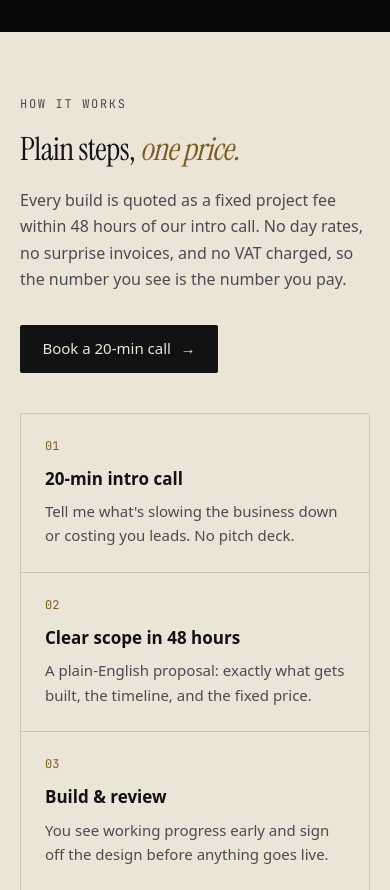
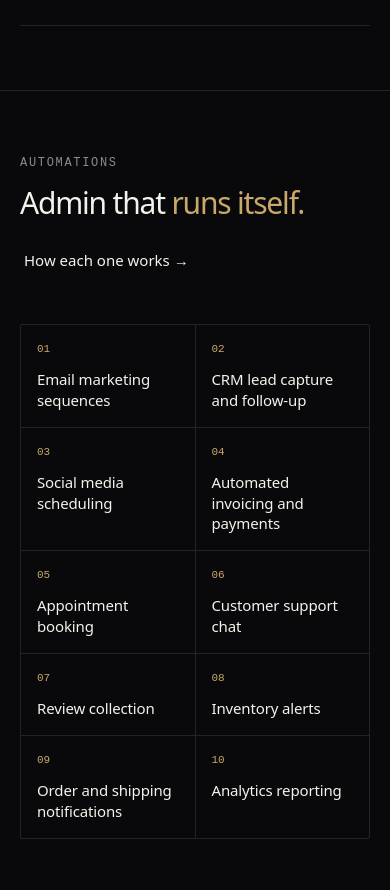
Before and after one commit to kadenbokome978-sketch/Zelux, an Astro site: page / in a window 390 px wide. Shown: the part 1961-2851 px from the top of the page. Built offline with nearby package versions, Linux system fonts and the light colour scheme; Astro itself is replaced by a stand-in of ours.

Commit message:
Switch type to Geist, add 10 core automations
Co-Authored-By: Claude Opus 5.5 <noreply@anthropic.com>
Claude-Session: https://claude.ai/code/session_01AWB2yXSWHtHjzxU4b5By1z

```diff
--- a/package.json
+++ b/package.json
@@ -10,9 +10,8 @@
   },
   "dependencies": {
     "@astrojs/sitemap": "^3.7.6",
-    "@fontsource-variable/inter": "^5.3.0",
-    "@fontsource/instrument-serif": "^5.3.0",
-    "@fontsource/jetbrains-mono": "^5.3.0",
+    "@fontsource-variable/geist": "^5.3.0",
+    "@fontsource-variable/geist-mono": "^5.3.0",
     "@tailwindcss/vite": "^4.3.5",
     "astro": "^7.4.13",
     "tailwindcss": "^4.3.5",
--- a/src/components/ClosingBand.astro
+++ b/src/components/ClosingBand.astro
@@ -4,7 +4,7 @@ import site from '../content/site.json';
 <section class="band-bone">
   <div class="container-z flex flex-col gap-8 py-14 md:flex-row md:items-center md:justify-between md:py-20" data-reveal>
     <div>
-      <h2 class="h-section">Ready to get it <em class="italic text-brass-deep">built?</em></h2>
+      <h2 class="h-section">Ready to get it <em class="text-brass-deep">built?</em></h2>
       <p class="body mt-4 max-w-[52ch] text-[1.0625rem]">{site.closing.body}</p>
     </div>
     <div class="flex shrink-0 flex-col gap-2 md:items-end">
--- a/src/components/Schematic.astro
+++ b/src/components/Schematic.astro
@@ -49,8 +49,8 @@ const H = 72;
       <g>
         <rect x={n.x} y={n.y} width={n.w} height={H} rx="2" fill="#0d0d10" stroke={n.accent ? '#4A3F28' : '#23232A'} />
         <circle class={n.accent ? 'sig-node-on' : ''} cx={n.x + 18} cy={n.y + 26} r="3" fill={n.accent ? '#C8A96A' : '#3a3a44'} />
-        <text x={n.x + 32} y={n.y + 30} fill="#F4F2EC" font-family="Inter Variable, sans-serif" font-size="14" font-weight="500">{n.label}</text>
-        <text x={n.x + 18} y={n.y + 54} fill="#8A8A93" font-family="JetBrains Mono, monospace" font-size="10.5" letter-spacing="1.2">{n.meta.toUpperCase()}</text>
+        <text x={n.x + 32} y={n.y + 30} fill="#F4F2EC" font-family="Geist Variable, sans-serif" font-size="14" font-weight="500">{n.label}</text>
+        <text x={n.x + 18} y={n.y + 54} fill="#8A8A93" font-family="Geist Mono Variable, monospace" font-size="10.5" letter-spacing="1.2">{n.meta.toUpperCase()}</text>
       </g>
     ))}
   </svg>
--- a/src/components/SectionHead.astro
+++ b/src/components/SectionHead.astro
@@ -9,7 +9,7 @@ const Tag = as;
   </p>
   <div class="md:col-span-9">
     <Tag class={as === 'h1' ? 'h-display' : 'h-section'}>
-      {title}{italic && <> <em class="italic text-brass">{italic}</em></>}
+      {title}{italic && <> <em class="text-brass">{italic}</em></>}
     </Tag>
     {intro && <p class="lead mt-6 max-w-[58ch]">{intro}</p>}
   </div>
--- /dev/null
+++ b/src/content/automations.json
@@ -0,0 +1,52 @@
+[
+  {
+    "index": "01",
+    "title": "Email marketing sequences",
+    "body": "Turn new subscribers into customers with emails that send themselves at the right moment, from a warm welcome to timely follow-ups. You stay in touch with every lead without writing the same email twice."
+  },
+  {
+    "index": "02",
+    "title": "CRM lead capture and follow-up",
+    "body": "Every enquiry from your website, forms and socials lands in one place and gets a fast, personal follow-up automatically. No lead slips through the cracks, and you always know who to call next."
+  },
+  {
+    "index": "03",
+    "title": "Social media scheduling",
+    "body": "Plan a month of posts in one sitting and let them go out at the best times across all your channels. Your business stays visible every day while you get on with running it."
+  },
+  {
+    "index": "04",
+    "title": "Automated invoicing and payments",
+    "body": "Invoices go out the moment a job is done, reminders chase late payers politely, and payments are matched for you. Get paid faster with far less admin."
+  },
+  {
+    "index": "05",
+    "title": "Appointment booking",
+    "body": "Let customers book, reschedule and cancel online 24/7, with automatic confirmations and reminders. Fewer phone calls, fewer no-shows and a fuller diary."
+  },
+  {
+    "index": "06",
+    "title": "Customer support chat",
+    "body": "Answer common questions instantly, day or night, and hand anything complex straight to you with the full conversation attached. Customers get quick help and you get your time back."
+  },
+  {
+    "index": "07",
+    "title": "Review collection",
+    "body": "Automatically ask happy customers for a review at just the right time, with a one-tap link. Build a steady stream of fresh reviews that win you more business."
+  },
+  {
+    "index": "08",
+    "title": "Inventory alerts",
+    "body": "Get a heads-up before your best sellers run out, so you can reorder in time. Avoid lost sales and stop over-ordering stock that just sits on the shelf."
+  },
+  {
+    "index": "09",
+    "title": "Order and shipping notifications",
+    "body": "Keep customers updated from order to doorstep with automatic confirmations, dispatch notices and tracking links. Fewer \"where's my order?\" messages and happier repeat buyers."
+  },
+  {
+    "index": "10",
+    "title": "Analytics reporting",
+    "body": "Your key numbers, from sales to leads to marketing results, delivered in one clear report on a schedule that suits you. Make decisions based on facts without digging through spreadsheets."
+  }
+]
--- a/src/pages/404.astro
+++ b/src/pages/404.astro
@@ -4,7 +4,7 @@ import Base from '../layouts/Base.astro';
 <Base title="Page not found | Zelux" description="This page doesn't exist. Head back to Zelux or book a 20-minute call." noindex>
   <section class="container-z flex min-h-[70svh] flex-col justify-center py-24">
     <p class="eyebrow"><span class="text-brass">404</span><span class="mx-2 text-hairline">/</span>Not found</p>
-    <h1 class="h-display mt-6 max-w-[16ch]">This page <em class="italic text-brass">doesn't exist.</em></h1>
+    <h1 class="h-display mt-6 max-w-[16ch]">This page <em class="text-brass">doesn't exist.</em></h1>
     <p class="lead mt-6 max-w-[44ch]">The link may be old, or mistyped. Everything that matters is a click away.</p>
     <div class="mt-10 flex flex-wrap items-center gap-x-7 gap-y-3">
       <a href="/" class="btn-primary">Back to home <span class="arrow" aria-hidden="true">→</span></a>
--- a/src/pages/book.astro
+++ b/src/pages/book.astro
@@ -19,7 +19,7 @@ const agenda = [
       <!-- Booking -->
       <div class="lg:col-span-7">
         <p class="eyebrow" data-reveal>Book a call</p>
-        <h1 class="h-section mt-6 !text-[clamp(2.5rem,5vw,4rem)]" data-reveal style="--d:80ms">Book a 20-minute <em class="italic text-brass">intro call.</em></h1>
+        <h1 class="h-section mt-6 !text-[clamp(2.5rem,5vw,4rem)]" data-reveal style="--d:80ms">Book a 20-minute <em class="text-brass">intro call.</em></h1>
         <ol class="mt-8 border-t border-hairline" data-reveal style="--d:160ms">
           {agenda.map((a, i) => (
             <li class="flex gap-5 border-b border-hairline py-4 text-ink-2">
--- a/src/pages/index.astro
+++ b/src/pages/index.astro
@@ -6,6 +6,7 @@ import ClosingBand from '../components/ClosingBand.astro';
 import site from '../content/site.json';
 import services from '../content/services.json';
 import work from '../content/work.json';
+import automations from '../content/automations.json';
 
 const pricing = site.pricing.mode === 'guide' ? site.pricing.guide : site.pricing.fixedQuote;
 ---
@@ -19,7 +20,7 @@ const pricing = site.pricing.mode === 'guide' ? site.pricing.guide : site.pricin
       <div class="lg:col-span-7 lg:pr-6">
         <p class="eyebrow" data-reveal>{site.hero.eyebrow}</p>
         <h1 class="h-display mt-6" data-reveal style="--d:80ms">
-          {site.hero.titleLead} <em class="italic text-brass">{site.hero.titleItalic}</em>
+          {site.hero.titleLead} <em class="text-brass">{site.hero.titleItalic}</em>
         </h1>
         <p class="lead mt-6 max-w-[54ch]" data-reveal style="--d:160ms">{site.hero.subtitle}</p>
         <div class="mt-8 flex flex-wrap items-center gap-x-7 gap-y-2" data-reveal style="--d:240ms">
@@ -51,7 +52,7 @@ const pricing = site.pricing.mode === 'guide' ? site.pricing.guide : site.pricin
   <section>
     <div class="container-z py-16 md:py-24">
       <div class="flex flex-wrap items-end justify-between gap-4" data-reveal>
-        <h2 class="h-section">Three things, <em class="italic text-brass">done well.</em></h2>
+        <h2 class="h-section">Three things, <em class="text-brass">done well.</em></h2>
         <a href="/services" class="btn-ghost">Full scope & what's included →</a>
       </div>
       <div class="mt-10 border-t border-hairline">
@@ -67,13 +68,37 @@ const pricing = site.pricing.mode === 'guide' ? site.pricing.guide : site.pricin
     </div>
   </section>
 
+  <!-- AUTOMATIONS -->
+  <section id="automations" class="scroll-mt-16 border-t border-hairline">
+    <div class="container-z py-16 md:py-24">
+      <div class="flex flex-wrap items-end justify-between gap-4" data-reveal>
+        <div>
+          <p class="eyebrow">Automations</p>
+          <h2 class="h-section mt-4">Admin that <em class="text-brass">runs itself.</em></h2>
+        </div>
+        <a href="/services#automations" class="btn-ghost">How each one works →</a>
+      </div>
+      <ul class="mt-10 grid grid-cols-2 gap-px overflow-hidden rounded-[2px] border border-hairline bg-hairline lg:grid-cols-5">
+        {automations.map((a, i) => (
+          <li data-reveal style={`--d:${(i % 5) * 50}ms`}>
+            <a href={`/services#auto-${a.index}`} class="group flex h-full flex-col bg-canvas p-4 transition-colors hover:bg-surface sm:p-5">
+              <span class="font-mono text-[0.6875rem] text-brass">{a.index}</span>
+              <span class="mt-3 text-[0.9375rem] font-medium leading-snug tracking-[-0.01em] text-ink group-hover:text-brass-hover sm:text-base">{a.title}</span>
+              <span class="mt-2 hidden text-[0.8125rem] leading-relaxed text-ink-3 sm:block">{a.body.split('. ')[0]}.</span>
+            </a>
+          </li>
+        ))}
+      </ul>
+    </div>
+  </section>
+
   <!-- PROCESS + PRICING (bone band) -->
   <section class="band-bone">
     <div class="container-z py-16 md:py-24">
       <div class="grid gap-10 lg:grid-cols-12 lg:gap-8">
         <div class="lg:col-span-4" data-reveal>
           <p class="eyebrow">How it works</p>
-          <h2 class="h-section mt-5">Plain steps, <em class="italic text-brass-deep">one price.</em></h2>
+          <h2 class="h-section mt-5">Plain steps, <em class="text-brass-deep">one price.</em></h2>
           <p class="body mt-5 max-w-[40ch]">{pricing.body}</p>
           <a href="/book" class="btn-dark mt-8">Book a 20-min call <span class="arrow" aria-hidden="true">→</span></a>
         </div>
@@ -98,7 +123,7 @@ const pricing = site.pricing.mode === 'guide' ? site.pricing.guide : site.pricin
     <div class="container-z grid gap-14 py-16 md:py-24 lg:grid-cols-12 lg:gap-10">
       <div class="lg:col-span-5" data-reveal>
         <p class="eyebrow">About</p>
-        <h2 class="h-section mt-5"><em class="italic">{site.about.title}</em></h2>
+        <h2 class="h-section mt-5"><em>{site.about.title}</em></h2>
         <p class="lead mt-6 !text-ink">{site.about.paragraphs[0]}</p>
         <p class="body mt-4">{site.about.paragraphs[2]}</p>
       </div>
@@ -133,7 +158,7 @@ const pricing = site.pricing.mode === 'guide' ? site.pricing.guide : site.pricin
   <!-- FAQ -->
   <section class="border-t border-hairline">
     <div class="container-z grid gap-8 py-16 md:grid-cols-12 md:gap-8 md:py-24">
-      <h2 class="h-section md:col-span-4" data-reveal>Straight <em class="italic text-brass">answers.</em></h2>
+      <h2 class="h-section md:col-span-4" data-reveal>Straight <em class="text-brass">answers.</em></h2>
       <div class="md:col-span-8"><Faq /></div>
     </div>
   </section>
--- a/src/pages/services.astro
+++ b/src/pages/services.astro
@@ -3,6 +3,7 @@ import Base from '../layouts/Base.astro';
 import SectionHead from '../components/SectionHead.astro';
 import ClosingBand from '../components/ClosingBand.astro';
 import services from '../content/services.json';
+import automations from '../content/automations.json';
 ---
 <Base
   title="Services — Websites, Automation & Care | Zelux"
@@ -16,6 +17,7 @@ import services from '../content/services.json';
           <span class="font-mono text-xs text-brass">{s.index}</span>{s.title}
         </a>
       ))}
+      <a href="#automations" class="inline-flex min-h-11 items-center gap-3 rounded-[2px] border border-hairline px-4 text-sm text-ink-2 transition-colors hover:border-hairline-accent hover:text-ink"><span class="font-mono text-xs text-brass">10×</span>Automations</a>
     </nav>
   </section>
 
@@ -58,5 +60,28 @@ import services from '../content/services.json';
     </section>
   ))}
 
+  <section id="automations" class="scroll-mt-16 border-t border-hairline">
+    <div class="container-z py-14 md:py-20">
+      <div class="grid gap-6 md:grid-cols-12 md:gap-8" data-reveal>
+        <p class="eyebrow md:col-span-3 md:pt-2">Automations I build</p>
+        <div class="md:col-span-9">
+          <h2 class="h-section">Ten ways to get <em class="text-brass">hours back.</em></h2>
+          <p class="lead mt-5 max-w-[56ch]">Each one is set up around the tools you already use, tested with real examples, and handed over with plain-English notes.</p>
+        </div>
+      </div>
+      <ol class="mt-10 grid gap-px overflow-hidden rounded-[2px] border border-hairline bg-hairline md:grid-cols-2">
+        {automations.map((a) => (
+          <li id={`auto-${a.index}`} class="scroll-mt-20 bg-canvas p-6 md:p-7" data-reveal>
+            <p class="flex items-baseline gap-4">
+              <span class="font-mono text-xs text-brass">{a.index}</span>
+              <span class="text-[1.125rem] font-medium tracking-[-0.015em] text-ink">{a.title}</span>
+            </p>
+            <p class="body mt-3 pl-8 text-[0.9375rem]">{a.body}</p>
+          </li>
+        ))}
+      </ol>
+    </div>
+  </section>
+
   <ClosingBand />
 </Base>
--- a/src/styles/global.css
+++ b/src/styles/global.css
@@ -1,8 +1,5 @@
-@import "@fontsource/instrument-serif/400.css";
-@import "@fontsource/instrument-serif/400-italic.css";
-@import "@fontsource-variable/inter";
-@import "@fontsource/jetbrains-mono/400.css";
-@import "@fontsource/jetbrains-mono/500.css";
+@import "@fontsource-variable/geist";
+@import "@fontsource-variable/geist-mono";
 @import "tailwindcss";
 
 @theme {
@@ -26,9 +23,9 @@
   --color-bone-ink-2: #4c4a50;
   --color-brass-deep: #7a5b22;
 
-  --font-serif: "Instrument Serif", ui-serif, Georgia, serif;
-  --font-sans: "Inter Variable", ui-sans-serif, system-ui, sans-serif;
-  --font-mono: "JetBrains Mono", ui-monospace, monospace;
+  --font-serif: "Geist Variable", ui-sans-serif, system-ui, sans-serif;
+  --font-sans: "Geist Variable", ui-sans-serif, system-ui, sans-serif;
+  --font-mono: "Geist Mono Variable", ui-monospace, monospace;
 
   --radius-sharp: 2px;
   --ease-out-soft: cubic-bezier(0.22, 1, 0.36, 1);
@@ -45,7 +42,7 @@
   }
   body {
     font-family: var(--font-sans);
-    font-feature-settings: "cv11", "ss01";
+    font-feature-settings: "ss01";
     overflow-x: clip;
   }
   ::selection {
@@ -75,18 +72,18 @@
   }
   .h-display {
     font-family: var(--font-serif);
-    font-weight: 400;
-    font-size: clamp(2.75rem, 6.2vw, 5rem);
+    font-weight: 500;
+    font-size: clamp(2.5rem, 5.6vw, 4.5rem);
     line-height: 1.02;
-    letter-spacing: -0.02em;
+    letter-spacing: -0.045em;
     text-wrap: balance;
   }
   .h-section {
     font-family: var(--font-serif);
-    font-weight: 400;
-    font-size: clamp(2rem, 4vw, 3.25rem);
+    font-weight: 500;
+    font-size: clamp(1.875rem, 3.6vw, 2.875rem);
     line-height: 1.08;
-    letter-spacing: -0.02em;
+    letter-spacing: -0.04em;
     text-wrap: balance;
   }
   .lead { font-size: clamp(1.0625rem, 1.4vw, 1.25rem); line-height: 1.6; color: var(--color-ink-2); text-wrap: pretty; }
@@ -148,7 +145,7 @@
 
   /* Long-form legal / prose */
   .prose-z { max-width: 68ch; color: var(--color-ink-2); line-height: 1.7; }
-  .prose-z h2 { font-family: var(--font-serif); color: var(--color-ink); font-size: 1.875rem; line-height: 1.15; margin: 3rem 0 1rem; letter-spacing: -0.01em; }
+  .prose-z h2 { font-family: var(--font-sans); font-weight: 500; color: var(--color-ink); font-size: 1.625rem; line-height: 1.2; margin: 3rem 0 1rem; letter-spacing: -0.03em; }
   .prose-z h3 { color: var(--color-ink); font-weight: 500; margin: 1.75rem 0 0.5rem; }
   .prose-z p { margin: 0 0 1rem; }
   .prose-z ul { margin: 0 0 1rem; padding-left: 1.1rem; list-style: square; }
@@ -182,3 +179,7 @@
 .faq-item[data-open="true"] .faq-panel { grid-template-rows: 1fr; }
 .faq-item[data-open="true"] .faq-icon { transform: rotate(45deg); color: var(--color-brass); }
 @media (prefers-reduced-motion: reduce) { .faq-panel { transition: none; } }
+
+/* Display titles set in Geist: medium weight, tight tracking. Accent words are coloured, not italic. */
+.font-serif { font-weight: 500; letter-spacing: -0.03em; }
+h1 em, h2 em, h3 em { font-style: normal; }
```
Also changed, not shown: public/og-image.png, 1 other file.
